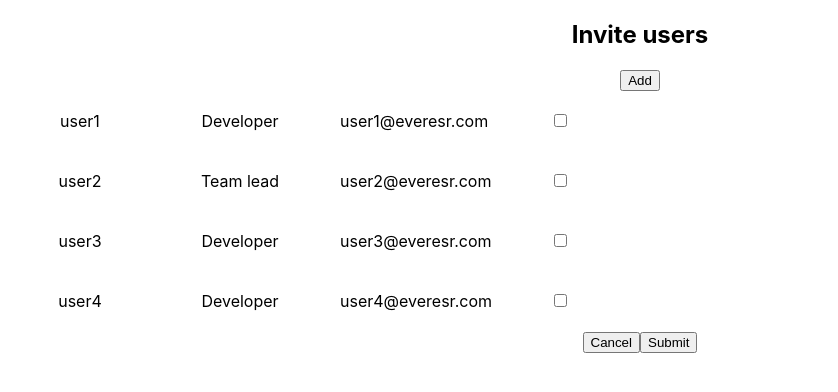
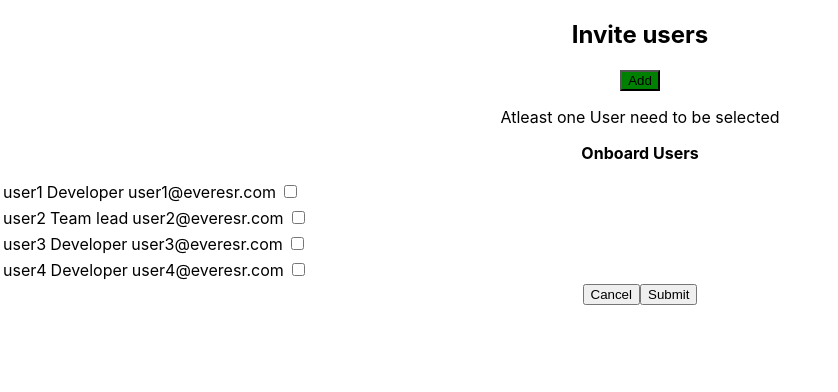
Before and after one commit to SuddalaSankeerthana/Select_users_list, a React (Create React App) app: page / in a window 1280 px wide. Both pictures are taken after a click on the button "Add". Shown: the top 392 px of the page, without its empty margins (0-838 px from the left). Built offline with nearby package versions, Linux system fonts and the light colour scheme.

Commit message:
Added testing for invite user text

```diff
--- a/src/App.css
+++ b/src/App.css
@@ -1,12 +1,13 @@
 .App {
   text-align: center;
 }
-.users{
-  text-align: auto;
+#Add{
+ background-color: green;
 }
-/* spacing */
-
-table {
+.header{
+  flex-wrap: wrap;
+}
+/* table {
   table-layout: fixed;
   width: 50%;
   height: fit-content;
@@ -32,4 +33,4 @@ thead th:nth-child(4) {
 th,
 td {
   padding: 20px;
-}
+} */
--- a/src/App.tsx
+++ b/src/App.tsx
@@ -25,6 +25,7 @@ function App() {
   return (
     <section>
       <div className="App">
+        <div className="header">
         <h1>Invite users</h1>
         <button
           id="Add"
@@ -33,9 +34,11 @@ function App() {
           }}
         >
           Add
-        </button>
+        </button></div>
         {add && (
           <>
+          <p>Atleast one User need to be selected</p>
+         <b><p>Onboard Users</p></b>
             {users.map((user: UserDataInterface) => (
               <div key={user.id}>
                 <UsersDataComponentOnAdd
```
Also changed, not shown: 1 other file (tests, documents, lock files or other folders).
